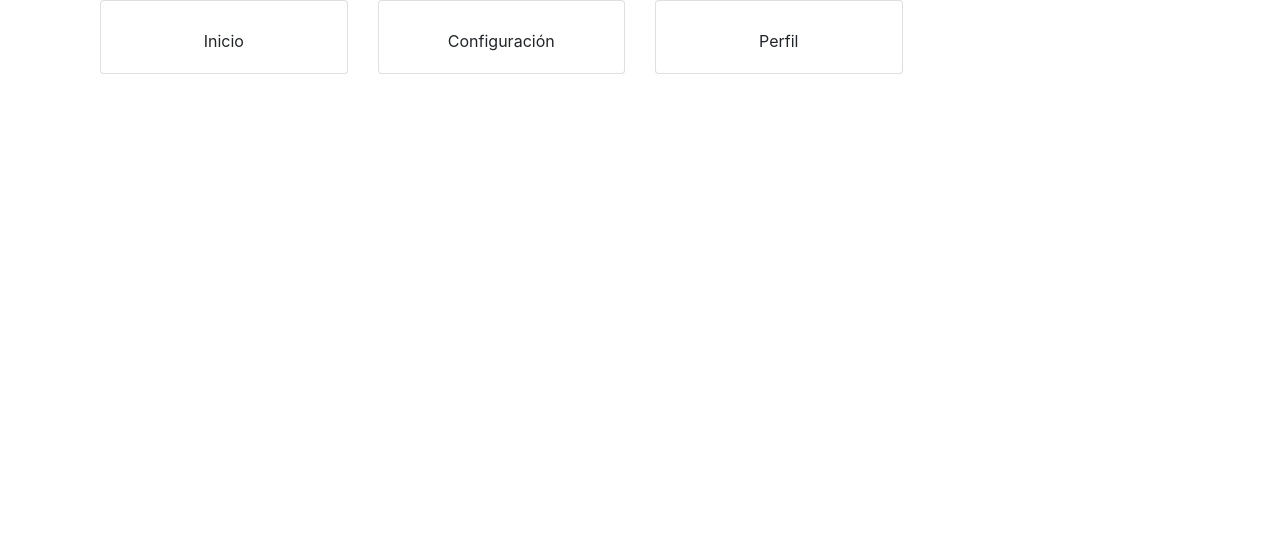
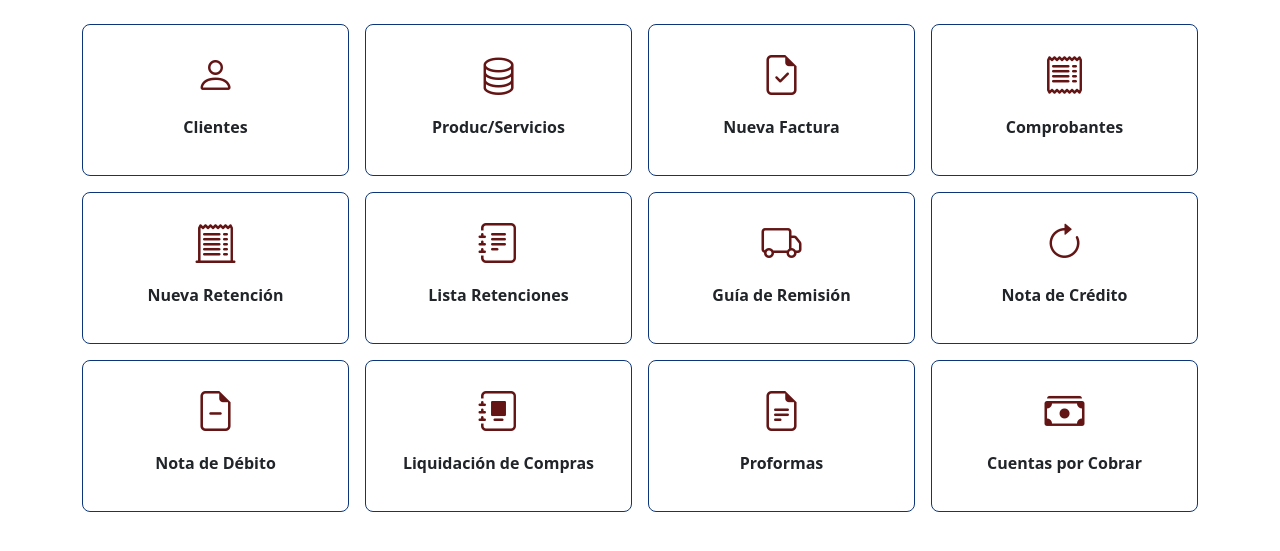
Before and after one commit to misamisa15/Proyecto_lavanderia, a Flask app: page / in a window 1280 px wide. Shown: the top 551 px of the page. Run offline with Flask 3, Linux system fonts and the light colour scheme; some libraries are stand-ins or nearby versions.

Commit message:
Pagina principal con cambios

```diff
--- a/app/routes.py
+++ b/app/routes.py
@@ -3,8 +3,17 @@ from flask import render_template, current_app as app
 @app.route('/')
 def index():
     buttons = [
-        {'icon': 'house', 'text': 'Inicio'},
-        {'icon': 'gear', 'text': 'Configuración'},
-        {'icon': 'person', 'text': 'Perfil'},
+        {'icon': 'person', 'text': 'Clientes'},
+        {'icon': 'database', 'text': 'Produc/Servicios'},
+        {'icon': 'file-earmark-check', 'text': 'Nueva Factura'},
+        {'icon': 'receipt', 'text': 'Comprobantes'},
+        {'icon': 'receipt-cutoff', 'text': 'Nueva Retención'},
+        {'icon': 'journal-text', 'text': 'Lista Retenciones'},
+        {'icon': 'truck', 'text': 'Guía de Remisión'},
+        {'icon': 'arrow-clockwise', 'text': 'Nota de Crédito'},
+        {'icon': 'file-earmark-minus', 'text': 'Nota de Débito'},
+        {'icon': 'journal-album', 'text': 'Liquidación de Compras'},
+        {'icon': 'file-earmark-text', 'text': 'Proformas'},
+        {'icon': 'cash-stack', 'text': 'Cuentas por Cobrar'}
     ]
     return render_template('pagina_principal.html', buttons=buttons)
--- /dev/null
+++ b/app/static/estilospaginap.css
@@ -0,0 +1,19 @@
+.icon-card {
+    border: 1px solid #0c3679;
+    border-radius: 8px;
+    padding: 20px;
+    text-align: center;
+    transition: transform 0.2s;
+  }
+  .icon-card:hover {
+    transform: scale(1.05);
+    background-color: rgb(167, 215, 235);
+  }
+  .icon-card i {
+    font-size: 2.5rem;
+    color: #631414;
+  }
+  .icon-card p {
+    margin-top: 10px;
+    font-weight: bold;
+  }
--- a/app/templates/pagina_principal.html
+++ b/app/templates/pagina_principal.html
@@ -1,36 +1,31 @@
 <!DOCTYPE html>
-<html lang="en">
+<html lang="es">
 <head>
   <meta charset="UTF-8">
   <meta name="viewport" content="width=device-width, initial-scale=1.0">
-    <title>Document</title>
-    <link href="https://stackpath.bootstrapcdn.com/bootstrap/4.5.2/css/bootstrap.min.css" rel="stylesheet">
+  <title>Botones en Cuadrícula</title>
+  <link href="https://cdn.jsdelivr.net/npm/bootstrap@5.1.3/dist/css/bootstrap.min.css" rel="stylesheet">
+  <link href="https://cdn.jsdelivr.net/npm/bootstrap-icons/font/bootstrap-icons.css" rel="stylesheet">
+
+  <link rel="stylesheet" href="{{ url_for('static', filename='estilospaginap.css') }}">
+
 </head>
 <body>
-    {% block content %}
-    <!-- Contenido de tu aplicación -->
-    <div class="container">
-        <div class="container">
-            <div class="row">
+
+<div class="container my-4">
+  <div class="row g-3">
     {% for button in buttons %}
-              <div class="col-6 col-md-3 mb-3">
-                <div class="card text-center">
-                  <div class="card-body">
-                    <i class="bi bi-{{ button.icon }}" style="font-size: 2rem;"></i>
-                    <p class="card-text mt-2">{{ button.text }}</p>
-                  </div>
+    <div class="col-6 col-md-3">
+      <div class="icon-card">
+        <i class="bi bi-{{ button.icon }}"></i>
+        <p>{{ button.text }}</p>
       </div>
     </div>
     {% endfor %}
   </div>
 </div>
 
-
-    </div>
-    {% endblock %}
-     <!-- Enlace al JavaScript de Bootstrap -->
-    <script src="https://code.jquery.com/jquery-3.5.1.slim.min.js"></script>
-    <script src="https://cdn.jsdelivr.net/npm/@popperjs/core@2.5.3/dist/umd/popper.min.js"></script>
-    <script src="https://stackpath.bootstrapcdn.com/bootstrap/4.5.2/js/bootstrap.min.js"></script>
+<script src="https://cdn.jsdelivr.net/npm/@popperjs/core@2.10.2/dist/umd/popper.min.js"></script>
+<script src="https://cdn.jsdelivr.net/npm/bootstrap@5.1.3/dist/js/bootstrap.min.js"></script>
 </body>
 </html>
```
Lines whose indentation alone changed are shown as unchanged.
